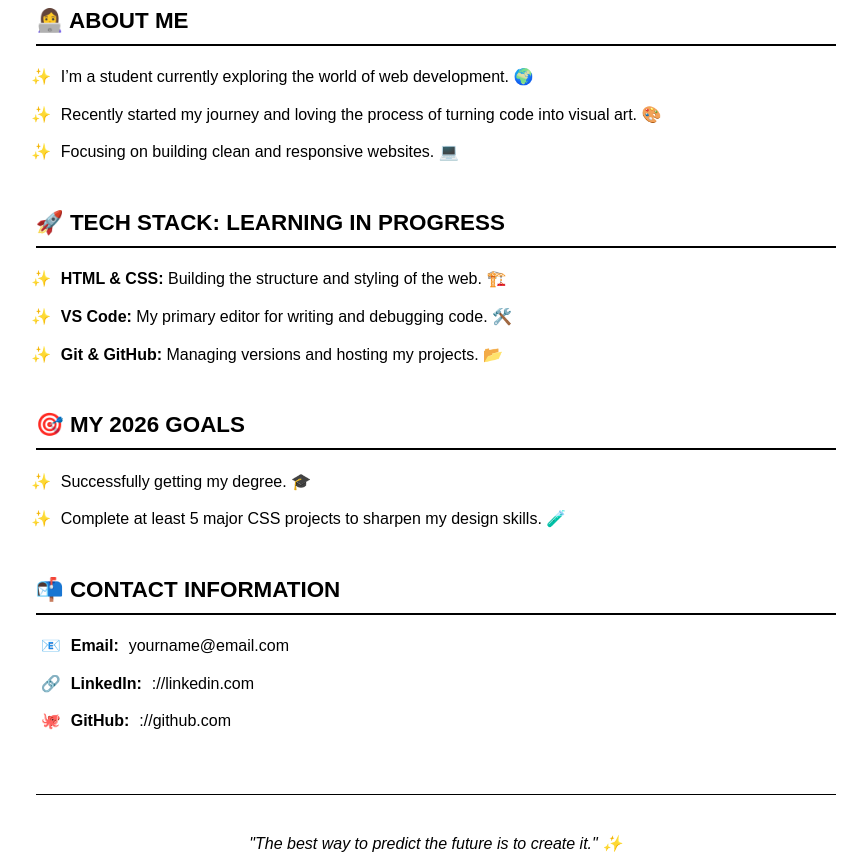
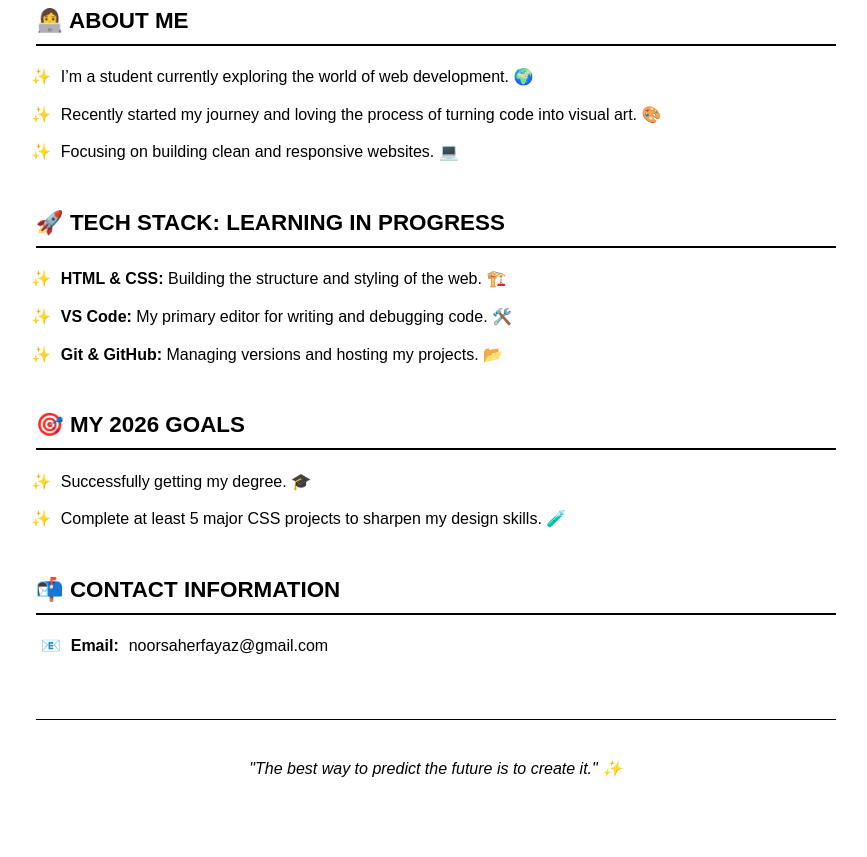
Before and after one commit to noorsaherfayaz-create/noorsaherfayaz.github.io, a plain HTML site: page index.html in a window 1280 px wide. Shown: the part 488-1345 px from the top of the page, without its empty margins (303-1170 px from the left). After the commit the page ends 1269 px from the top, so only its background shows below. Drawn offline with Linux system fonts and the light colour scheme.

Commit message:
Update contact email in index.html

```diff
--- a/index.html
+++ b/index.html
@@ -111,9 +111,8 @@
         <section>
             <h2>📬 Contact Information</h2>
             <ul class="contact-list">
-                <li>📧 <strong>Email:</strong> yourname@email.com</li>
-                <li>🔗 <strong>LinkedIn:</strong> ://linkedin.com</li>
-                <li>🐙 <strong>GitHub:</strong> ://github.com</li>
+                <li>📧 <strong>Email:</strong> noorsaherfayaz@gmail.com</li>
+
             </ul>
         </section>
 
```
